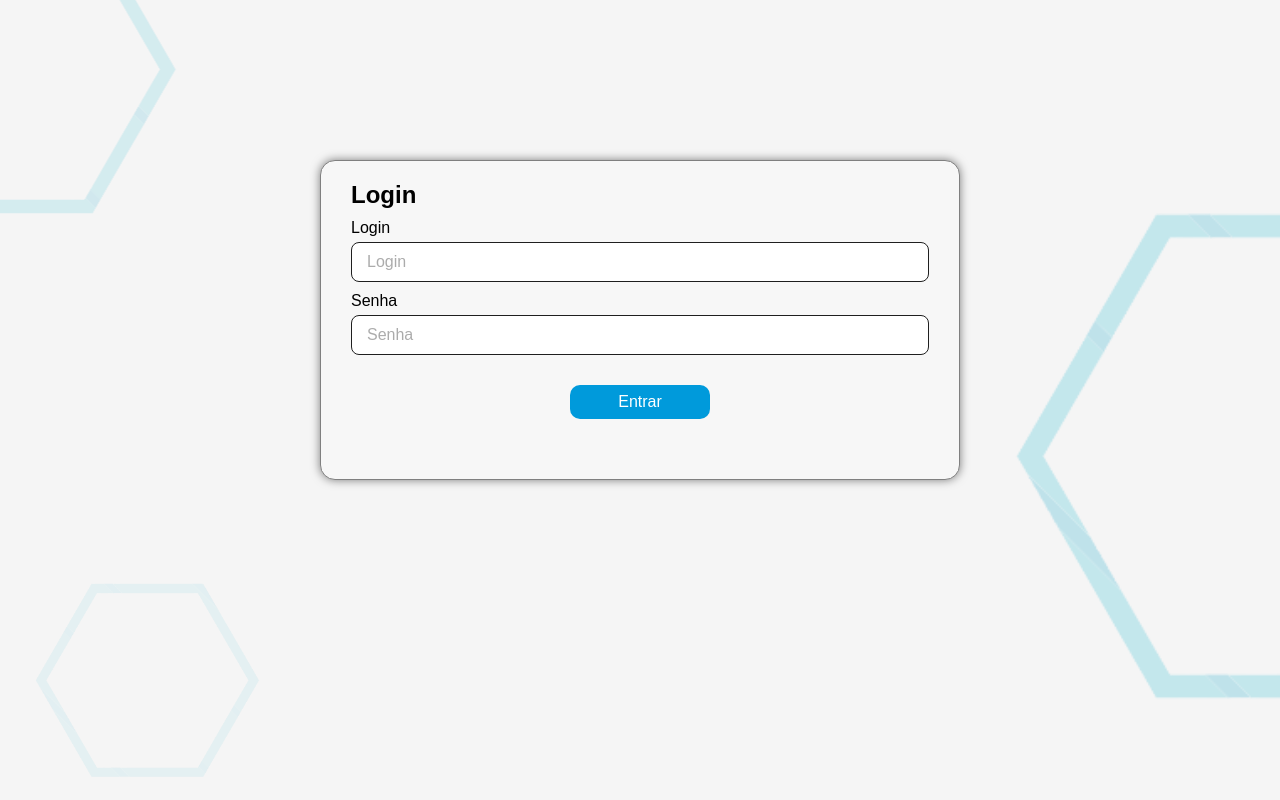
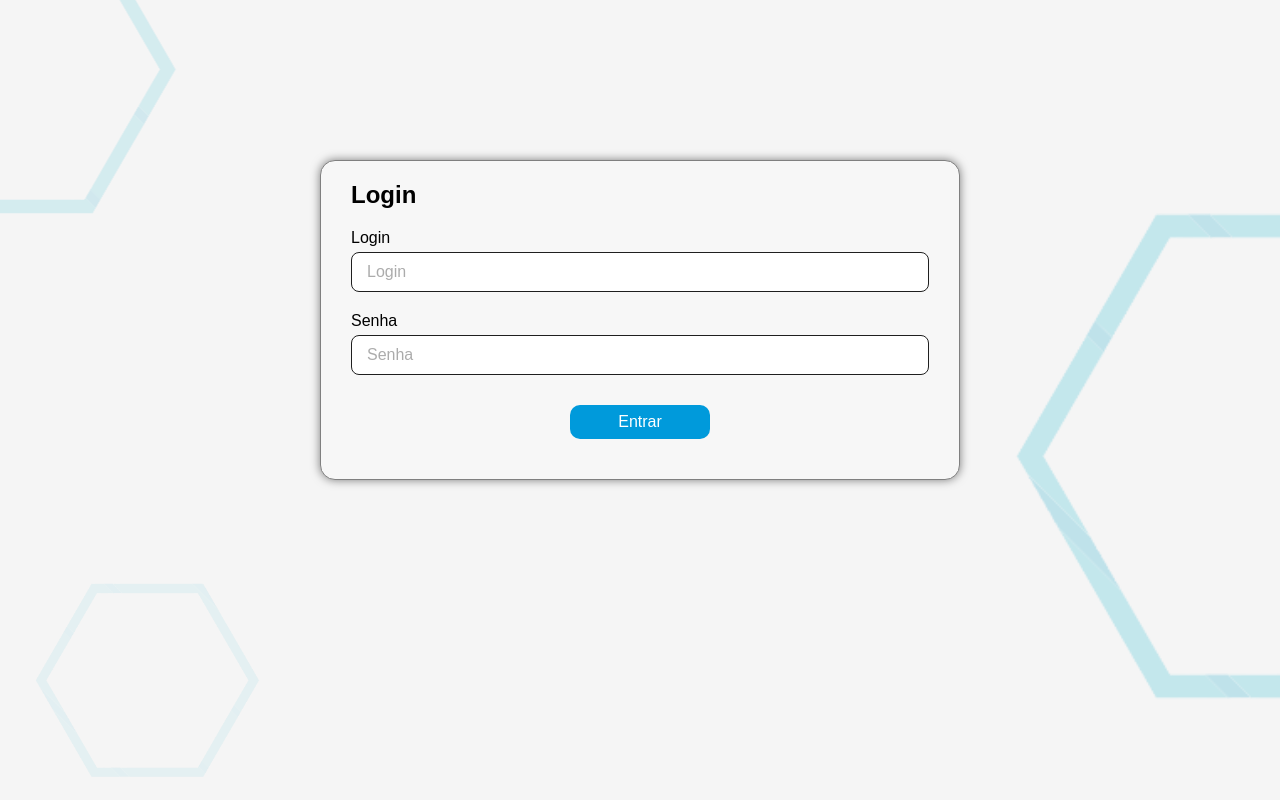
Before and after one commit to LuizH64/projeto-bulando, a React (Create React App) app: page /login in a window 1280 px wide. Built offline with nearby package versions, Linux system fonts and the light colour scheme.

Commit message:
Style: Incrise input vertical margin

```diff
--- a/src/components/UI/TextInput/TextInput.module.css
+++ b/src/components/UI/TextInput/TextInput.module.css
@@ -1,5 +1,5 @@
 .InputGroup {
-  margin: 10px 0;
+  margin: 20px 0;
 }
 .InputGroup .Label {
   display: block;
@@ -11,11 +11,11 @@
   border-radius: 8px;
   border: 1px solid #1f1f1f;
   font-size: 1rem;
-  transition: all 0.4s;
+  transition: all 0.6s;
 }
 .InputGroup .TextInput::placeholder {
   opacity: 0.6;
-  transition: all 0.5s;
+  transition: all 0.8s;
 }
 .InputGroup .TextInput:focus {
   outline: none;
--- a/src/components/UI/TextInput/TextInput.module.scss
+++ b/src/components/UI/TextInput/TextInput.module.scss
@@ -1,5 +1,5 @@
 .InputGroup {
-    margin: 10px 0;
+    margin: 20px 0;
 
     .Label {
         display: block;
@@ -12,11 +12,11 @@
         border-radius: 8px;
         border: 1px solid #1f1f1f;
         font-size: 1rem;
-        transition: all .4s;
+        transition: all .6s;
 
         &::placeholder {
             opacity: .6;
-            transition: all .5s;
+            transition: all .8s;
         }
 
         &:focus {
```
